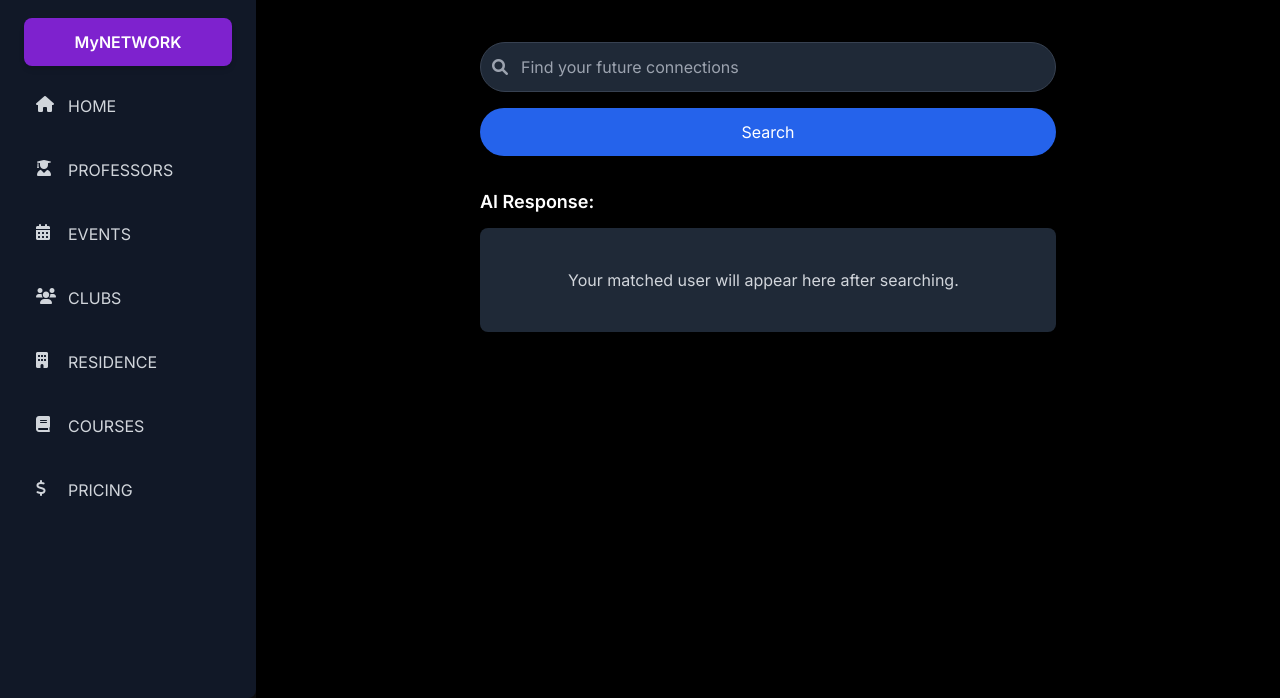
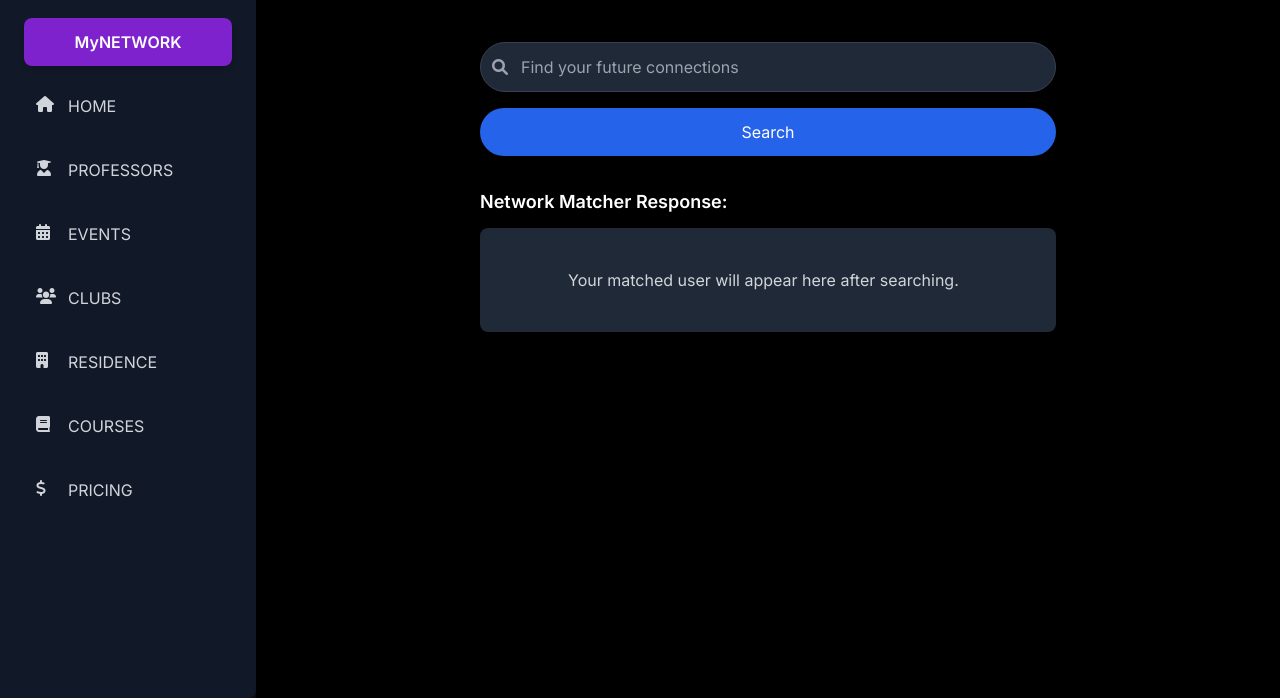
Before and after one commit to Trutalol/MyUniversity, a plain HTML site: page web/matcherpage.html in a window 1280 px wide. Shown: the part 102-800 px from the top of the page. Drawn offline with nearby package versions, Linux system fonts and the light colour scheme.

Commit message:
Add files via upload

```diff
--- a/web/matcherpage.html
+++ b/web/matcherpage.html
@@ -104,7 +104,7 @@
         </div>
 
         <div class="mt-8 w-full max-w-xl mx-auto">
-            <h3 class="text-white text-lg font-semibold mb-3">AI Response:</h3>
+            <h3 class="text-white text-lg font-semibold mb-3">Network Matcher Response:</h3>
             <div id="geminiResponseParagraph" class="bg-gray-800 text-gray-300 p-4 rounded-lg min-h-[100px] shadow-md whitespace-pre-wrap">
                 Your matched user will appear here after searching.
             </div>
```
